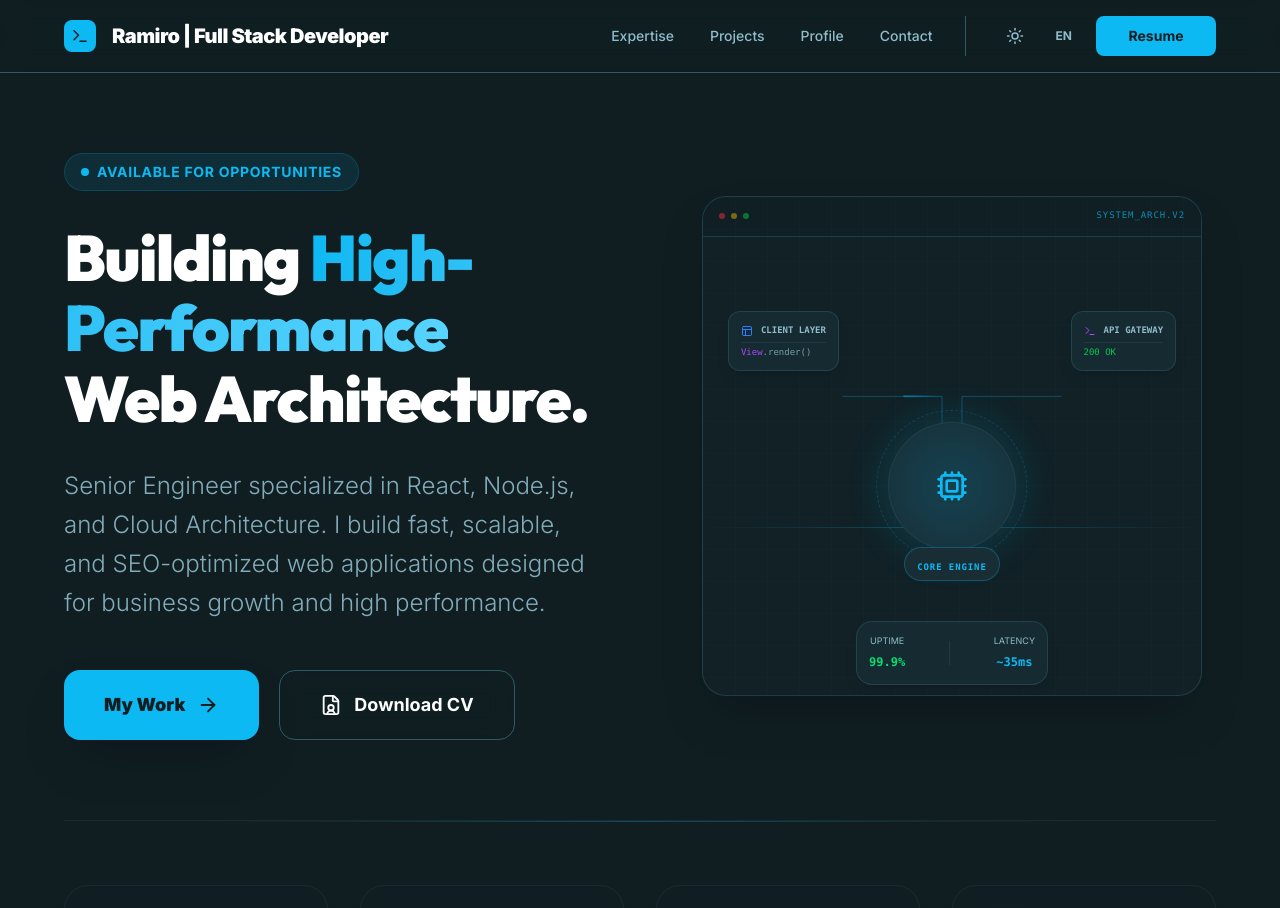
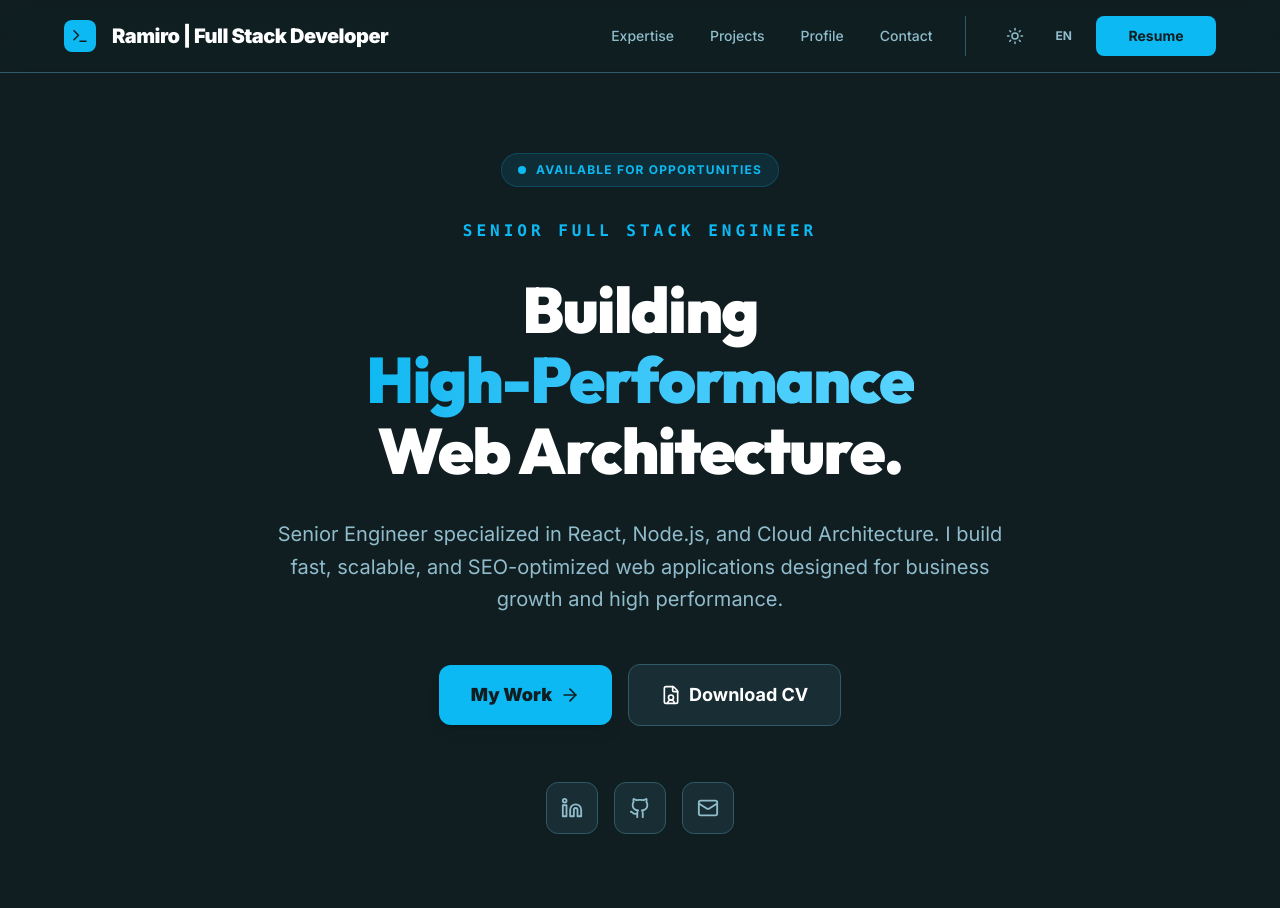
Before and after one commit to NickRami/my-portfolio, a React (Vite) app: page / in a window 1280 px wide. Shown: the top 908 px of the page. Built offline with nearby package versions, Linux system fonts and the light colour scheme.

Commit message:
feat: Add initial Home page structure including Hero and Navbar components.

```diff
--- a/src/components/Hero.tsx
+++ b/src/components/Hero.tsx
@@ -1,273 +1,231 @@
 import { useRef } from "react";
 import { motion } from "framer-motion";
-import { ArrowRight, Code2, Server, FileUser, Layout, Terminal, Cpu, ShieldCheck, Zap } from "lucide-react";
+import { ArrowRight, FileUser, Github, Linkedin, Mail } from "lucide-react";
 import { useApp } from "../context/AppContext";
 
 export default function Hero() {
   const { t, language } = useApp();
   const containerRef = useRef<HTMLElement>(null);
 
-  const features = [
-    {
-      icon: Code2,
-      label: 'hero.features.clean',
-      sub: 'hero.features.clean.sub',
-      color: 'text-blue-400',
-      glow: 'shadow-blue-500/20'
-    },
-    {
-      icon: Zap,
-      label: 'hero.features.perf',
-      sub: 'hero.features.perf.sub',
-      color: 'text-primary',
-      glow: 'shadow-primary/20'
-    },
-    {
-      icon: Server,
-      label: 'hero.features.scale',
-      sub: 'hero.features.scale.sub',
-      color: 'text-purple-400',
-      glow: 'shadow-purple-500/20'
-    },
-    {
-      icon: ShieldCheck,
-      label: 'hero.features.security',
-      sub: 'hero.features.security.sub',
-      color: 'text-emerald-400',
-      glow: 'shadow-emerald-500/20'
-    }
+  const socialLinks = [
+    { icon: Linkedin, href: "https://www.linkedin.com/in/ramiro-silva-333918231", label: "LinkedIn" },
+    { icon: Github, href: "https://github.com/NickRami", label: "GitHub" },
+    { icon: Mail, href: "mailto:ramisilva8@gmail.com?subject=Contact from Portfolio", label: "Email" },
   ];
+
+  // Generate floating orbs
+  const orbs = Array.from({ length: 15 }, (_, i) => ({
+    id: i,
+    size: Math.random() * 250 + 100,
+    x: Math.random() * 100,
+    y: Math.random() * 100,
+    duration: Math.random() * 20 + 15,
+    delay: Math.random() * 5,
+  }));
 
   return (
     <section
       id="hero"
       ref={containerRef}
-      className="relative overflow-x-clip min-h-screen flex items-center pt-20"
+      className="relative min-h-screen flex items-center pt-20 overflow-hidden"
     >
-      {/* Background Ambience */}
-      <div className="absolute top-0 right-0 w-[800px] h-[800px] bg-primary/5 blur-[120px] rounded-full -z-10 opacity-30 pointer-events-none" />
+      {/* ── ANIMATED BACKGROUND ─────────────────────────── */}
+      {/* Base gradient matching theme */}
+      <div className="absolute inset-0 bg-background -z-20" />
 
-      <div className="container-responsive w-full py-12 lg:py-0">
-        <div className="flex flex-col lg:flex-row items-center justify-between gap-12 lg:gap-16 xl:gap-24 mb-12 lg:mb-20">
+      {/* Floating Orbs Animation */}
+      <div className="absolute inset-0 -z-10 overflow-hidden">
+        {orbs.map((orb) => (
+          <motion.div
+            key={orb.id}
+            className="absolute rounded-full blur-3xl"
+            style={{
+              width: orb.size,
+              height: orb.size,
+              left: `${orb.x}%`,
+              top: `${orb.y}%`,
+              background: orb.id % 3 === 0
+                ? "radial-gradient(circle, rgba(13,185,242,0.15) 0%, transparent 70%)"
+                : orb.id % 3 === 1
+                  ? "radial-gradient(circle, rgba(139,92,246,0.12) 0%, transparent 70%)"
+                  : "radial-gradient(circle, rgba(59,130,246,0.12) 0%, transparent 70%)",
+            }}
+            animate={{
+              x: [0, Math.random() * 100 - 50, 0],
+              y: [0, Math.random() * 100 - 50, 0],
+              scale: [1, 1.2, 1],
+            }}
+            transition={{
+              duration: orb.duration,
+              delay: orb.delay,
+              repeat: Infinity,
+              ease: "easeInOut",
+            }}
+          />
+        ))}
+      </div>
 
-          {/* LEFT CONTENT: Text & CTA */}
+      {/* Subtle Grid Pattern */}
+      <div className="absolute inset-0 -z-10 opacity-[0.02]">
+        <svg className="w-full h-full" xmlns="http://www.w3.org/2000/svg">
+          <defs>
+            <pattern id="grid" width="40" height="40" patternUnits="userSpaceOnUse">
+              <path d="M 40 0 L 0 0 0 40" fill="none" stroke="currentColor" strokeWidth="0.5" className="text-foreground" />
+            </pattern>
+          </defs>
+          <rect width="100%" height="100%" fill="url(#grid)" />
+        </svg>
+      </div>
+
+      {/* Gradient Overlay for depth */}
+      <div className="absolute inset-0 bg-gradient-to-b from-transparent via-transparent to-background/50 -z-10 pointer-events-none" />
+
+      <div className="container-responsive w-full relative z-10 py-12 lg:py-0">
+        <div className="max-w-5xl mx-auto">
+
+          {/* ── MAIN CONTENT ─────────────────────────────── */}
           <motion.div
-            initial={{ opacity: 0, x: -30 }}
-            animate={{ opacity: 1, x: 0 }}
-            transition={{ duration: 0.8, ease: "easeOut" }}
-            className="flex-1 max-w-2xl text-center lg:text-left z-10"
+            initial={{ opacity: 0, y: 30 }}
+            whileInView={{ opacity: 1, y: 0 }}
+            viewport={{ once: true }}
+            transition={{ duration: 0.8, ease: [0.22, 1, 0.36, 1] }}
+            className="text-center space-y-8"
           >
-            <div className="space-y-6 lg:space-y-8 mb-8 lg:mb-12">
+
+            {/* Status Badge - matching other sections */}
             <motion.div
-                initial={{ opacity: 0, y: 20 }}
-                animate={{ opacity: 1, y: 0 }}
+              initial={{ opacity: 0, scale: 0.9 }}
+              whileInView={{ opacity: 1, scale: 1 }}
+              viewport={{ once: true }}
               transition={{ delay: 0.2 }}
-                className="inline-flex items-center gap-2 px-4 py-2 rounded-full bg-primary/10 border border-primary/20 text-primary text-xs md:text-sm font-bold uppercase tracking-wider backdrop-blur-sm"
+              className="inline-flex items-center gap-2.5 px-4 py-2 rounded-full bg-primary/10 border border-primary/20 text-primary text-xs font-bold uppercase tracking-widest"
             >
               <span className="relative flex h-2 w-2">
-                  <span className="animate-ping absolute inline-flex h-full w-full rounded-full bg-primary opacity-75"></span>
-                  <span className="relative inline-flex rounded-full h-2 w-2 bg-primary"></span>
+                <span className="animate-ping absolute inline-flex h-full w-full rounded-full bg-primary opacity-75" />
+                <span className="relative inline-flex rounded-full h-2 w-2 bg-primary" />
               </span>
               {t('contact.status')}
             </motion.div>
 
-              <h1 className="font-display text-fluid-h1 font-black tracking-tight text-balance text-foreground">
-                {t('hero.title.start')} <span className="text-transparent bg-clip-text bg-gradient-to-r from-primary via-[#57d4ff] to-primary bg-[length:200%_auto] animate-gradient-flow">{t('hero.title.highlight')}</span> {t('hero.title.end')}
-              </h1>
+            {/* Role */}
+            <motion.p
+              initial={{ opacity: 0 }}
+              whileInView={{ opacity: 1 }}
+              viewport={{ once: true }}
+              transition={{ delay: 0.3 }}
+              className="text-sm md:text-base font-mono text-primary tracking-[0.25em] uppercase font-semibold"
+            >
+              {t('hero.role')}
+            </motion.p>
 
-              <p className="text-lg md:text-2xl text-muted-foreground leading-relaxed font-light max-w-xl mx-auto lg:mx-0 text-balance opacity-90">
+            {/* Main Heading - using fluid typography */}
+            <motion.h1
+              initial={{ opacity: 0, y: 20 }}
+              whileInView={{ opacity: 1, y: 0 }}
+              viewport={{ once: true }}
+              transition={{ delay: 0.4 }}
+              className="font-display text-fluid-h1 font-black tracking-tight text-foreground leading-[1.1] px-4"
+            >
+              {t('hero.title.start')}
+              <br className="hidden sm:block" />
+              <span className="text-transparent bg-clip-text bg-gradient-to-r from-primary via-[#57d4ff] to-primary bg-[length:200%_auto] animate-gradient-flow">
+                {t('hero.title.highlight')}
+              </span>
+              <br className="hidden sm:block" />
+              {t('hero.title.end')}
+            </motion.h1>
+
+            {/* Description - using theme colors */}
+            <motion.p
+              initial={{ opacity: 0 }}
+              whileInView={{ opacity: 1 }}
+              viewport={{ once: true }}
+              transition={{ delay: 0.5 }}
+              className="text-lg md:text-xl text-muted-foreground leading-relaxed max-w-3xl mx-auto px-4"
+            >
               {t('hero.desc')}
-              </p>
-            </div>
+            </motion.p>
 
-            <div className="flex flex-col sm:flex-row gap-4 lg:gap-5 justify-center lg:justify-start w-full">
-              <a href="#projects" className="px-8 py-4 lg:px-10 lg:py-5 rounded-2xl bg-primary text-background font-black text-lg hover:brightness-110 transition-all shadow-2xl hover:shadow-primary/30 flex items-center justify-center gap-3 group w-full sm:w-auto hover:scale-105 active:scale-95">
-                {t('hero.cta.work')} <ArrowRight size={22} className="group-hover:translate-x-2 transition-transform" />
+            {/* CTAs */}
+            <motion.div
+              initial={{ opacity: 0, y: 20 }}
+              whileInView={{ opacity: 1, y: 0 }}
+              viewport={{ once: true }}
+              transition={{ delay: 0.6 }}
+              className="flex flex-col sm:flex-row gap-4 justify-center items-center pt-4"
+            >
+              <a
+                href="#projects"
+                className="group px-8 py-4 rounded-xl bg-primary text-primary-foreground font-black text-lg transition-all duration-300 flex items-center justify-center gap-2 hover:brightness-110 shadow-lg hover:shadow-primary/30 w-full sm:w-auto hover:scale-105"
+              >
+                {t('hero.cta.work')}
+                <ArrowRight size={20} className="group-hover:translate-x-1 transition-transform" />
               </a>
-              <a href={language === 'es' ? "/curriculum" : "/resume"} className="px-8 py-4 lg:px-10 lg:py-5 rounded-2xl border border-border bg-background/40 hover:bg-white/5 hover:border-primary/50 transition-all flex items-center justify-center gap-3 backdrop-blur-md w-full sm:w-auto text-foreground font-bold text-lg hover:scale-105 active:scale-95">
-                <FileUser size={22} /> {t('hero.cta.resume')}
+              <a
+                href={language === "es" ? "/curriculum" : "/resume"}
+                className="px-8 py-4 rounded-xl border border-border bg-card hover:bg-card/80 hover:border-primary/50 transition-all text-foreground font-bold text-lg flex items-center justify-center gap-2 w-full sm:w-auto hover:scale-105"
+              >
+                <FileUser size={20} />
+                {t('hero.cta.resume')}
               </a>
-            </div>
             </motion.div>
 
-          {/* RIGHT CONTENT: System Architecture Blueprint */}
+            {/* Social Links */}
             <motion.div
-            animate={{ y: [0, -10, 0] }}
-            transition={{ duration: 6, repeat: Infinity, ease: "easeInOut" }}
-            className="flex-1 w-full relative flex items-center justify-center mt-12 lg:mt-0"
+              initial={{ opacity: 0 }}
+              whileInView={{ opacity: 1 }}
+              viewport={{ once: true }}
+              transition={{ delay: 0.7 }}
+              className="flex items-center justify-center gap-4 pt-6"
             >
-            {/* Holographic Architecture Container */}
-            <div className="relative w-full max-w-[400px] lg:max-w-[460px] xl:max-w-[500px] aspect-square rounded-3xl border border-border/50 bg-card/30 backdrop-blur-sm overflow-hidden shadow-2xl group">
+              {socialLinks.map((link, i) => (
+                <a
+                  key={i}
+                  href={link.href}
+                  target="_blank"
+                  rel="noopener noreferrer"
+                  aria-label={link.label}
+                  className="p-3.5 rounded-xl bg-card border border-border text-muted-foreground hover:text-foreground hover:bg-card/80 hover:border-primary/50 transition-all duration-300 hover:scale-110 hover:-translate-y-1"
+                >
+                  <link.icon size={22} />
+                </a>
+              ))}
+            </motion.div>
 
-              {/* Header Bar */}
-              <div className="h-10 border-b border-border/50 flex items-center justify-between px-4 bg-background/50">
-                <div className="flex gap-1.5">
-                  <div className="size-1.5 rounded-full bg-red-500/50" />
-                  <div className="size-1.5 rounded-full bg-yellow-500/50" />
-                  <div className="size-1.5 rounded-full bg-green-500/50" />
-                </div>
-                <div className="font-mono text-[9px] text-primary/70 tracking-widest uppercase">
-                  SYSTEM_ARCH.V2
+            {/* Decorative Stats - matching Skills section style */}
+            <motion.div
+              initial={{ opacity: 0, y: 20 }}
+              whileInView={{ opacity: 1, y: 0 }}
+              viewport={{ once: true }}
+              transition={{ delay: 0.8 }}
+              className="grid grid-cols-3 gap-6 max-w-2xl mx-auto pt-12 px-4"
+            >
+              <div className="bg-card border border-border rounded-2xl p-6 hover:border-primary/50 transition-all">
+                <div className="text-3xl md:text-4xl font-black text-foreground">{t('skills.years')}</div>
+                <div className="text-xs md:text-sm text-muted-foreground uppercase tracking-wider mt-2">
+                  {t('skills.years_label').split(' ')[0]}
                 </div>
               </div>
-
-              {/* Scanner Effect */}
-              <motion.div
-                animate={{ top: ['0%', '100%', '0%'] }}
-                transition={{ duration: 10, repeat: Infinity, ease: "linear" }}
-                className="absolute left-0 right-0 h-[1px] bg-gradient-to-r from-transparent via-primary/30 to-transparent z-0 pointer-events-none"
-              />
-
-              {/* Grid Background */}
-              <div className="absolute inset-0 bg-[linear-gradient(rgba(13,185,242,0.02)_1px,transparent_1px),linear-gradient(90deg,rgba(13,185,242,0.02)_1px,transparent_1px)] bg-[size:32px_32px] pointer-events-none" />
-
-              {/* Architecture Content */}
-              <div className="relative w-full h-full flex items-center justify-center p-6">
-                <svg className="absolute inset-0 w-full h-full pointer-events-none z-0" viewBox="0 0 500 500" xmlns="http://www.w3.org/2000/svg">
-                  <defs>
-                    <linearGradient id="flow-gradient" x1="0%" y1="0%" x2="100%" y2="0%">
-                      <stop offset="0%" stopColor="rgba(13, 185, 242, 0)" />
-                      <stop offset="50%" stopColor="rgba(13, 185, 242, 0.8)" />
-                      <stop offset="100%" stopColor="rgba(13, 185, 242, 0)" />
-                    </linearGradient>
-                  </defs>
-
-                  <motion.path
-                    d="M140 160 L240 160 L240 240"
-                    stroke="currentColor" strokeWidth="1" fill="none" className="text-primary/30"
-                  />
-                  <motion.path
-                    d="M360 160 L260 160 L260 240"
-                    stroke="currentColor" strokeWidth="1" fill="none" className="text-primary/30"
-                  />
-                  <motion.path
-                    d="M250 340 L250 260"
-                    stroke="currentColor" strokeWidth="1" fill="none" className="text-primary/30"
-                  />
-
-                  {/* Data Flow Animations */}
-                  <motion.path
-                    d="M140 160 L240 160 L240 240"
-                    stroke="url(#flow-gradient)" strokeWidth="2" fill="none"
-                    initial={{ pathLength: 0, opacity: 0 }}
-                    animate={{ pathLength: 1, opacity: [0, 1, 0], pathOffset: [0, 1] }}
-                    transition={{ duration: 2, repeat: Infinity, ease: "linear", repeatDelay: 1 }}
-                  />
-                  <motion.path
-                    d="M360 160 L260 160 L260 240"
-                    stroke="url(#flow-gradient)" strokeWidth="2" fill="none"
-                    initial={{ pathLength: 0, opacity: 0 }}
-                    animate={{ pathLength: 1, opacity: [0, 1, 0], pathOffset: [0, 1] }}
-                    transition={{ duration: 2, repeat: Infinity, ease: "linear", repeatDelay: 1.5 }}
-                  />
-                  <motion.path
-                    d="M250 260 L250 340"
-                    stroke="url(#flow-gradient)" strokeWidth="2" fill="none"
-                    initial={{ pathLength: 0, opacity: 0 }}
-                    animate={{ pathLength: 1, opacity: [0, 1, 0], pathOffset: [0, 1] }}
-                    transition={{ duration: 2, repeat: Infinity, ease: "linear", repeatDelay: 0.5 }}
-                  />
-                </svg>
-
-                <motion.div className="absolute top-[15%] left-[5%] z-10">
-                  <div className="bg-card/90 backdrop-blur-md border border-border/50 p-3 rounded-xl shadow-lg">
-                    <div className="flex items-center gap-2 mb-1 border-b border-border/30 pb-1">
-                      <Layout size={12} className="text-blue-500" />
-                      <span className="text-[9px] font-mono text-muted-foreground uppercase font-bold">{t('hero.layer.client')}</span>
+              <div className="bg-card border border-border rounded-2xl p-6 hover:border-primary/50 transition-all">
+                <div className="text-3xl md:text-4xl font-black text-foreground">{t('skills.projects_count')}</div>
+                <div className="text-xs md:text-sm text-muted-foreground uppercase tracking-wider mt-2">
+                  {t('skills.projects_label')}
                 </div>
-                    <div className="font-mono text-[9px] text-muted-foreground/80 leading-tight">
-                      <span className="text-purple-500">View</span>.render()
+              </div>
+              <div className="bg-card border border-border rounded-2xl p-6 hover:border-primary/50 transition-all">
+                <div className="text-3xl md:text-4xl font-black text-foreground">{t('skills.commits_count')}</div>
+                <div className="text-xs md:text-sm text-muted-foreground uppercase tracking-wider mt-2">
+                  {t('skills.commits_label')}
                 </div>
               </div>
             </motion.div>
 
-                <motion.div className="absolute top-[15%] right-[5%] z-10">
-                  <div className="bg-card/90 backdrop-blur-md border border-border/50 p-3 rounded-xl shadow-lg">
-                    <div className="flex items-center gap-2 mb-1 border-b border-border/30 pb-1">
-                      <Terminal size={12} className="text-purple-500" />
-                      <span className="text-[9px] font-mono text-muted-foreground uppercase font-bold">{t('hero.layer.api')}</span>
-                    </div>
-                    <div className="font-mono text-[9px] text-muted-foreground/80 leading-tight">
-                      <span className="text-green-500">200 OK</span>
-                    </div>
-                  </div>
-                </motion.div>
-
-                <motion.div className="z-20 relative">
-                  <div className="size-32 rounded-full bg-card border border-border/30 flex items-center justify-center relative shadow-[0_0_50px_rgba(13,185,242,0.1)]">
-                    <div className="absolute inset-0 rounded-full bg-primary/20 blur-xl animate-pulse" />
-                    <motion.div
-                      className="absolute w-[120%] h-[120%] rounded-full border border-primary/20 border-dashed"
-                      animate={{ rotate: 360 }}
-                      transition={{ duration: 20, repeat: Infinity, ease: "linear" }}
-                    />
-                    <div className="relative z-10 flex flex-col items-center gap-1">
-                      <Cpu size={32} className="text-primary" />
-                    </div>
-                    <div className="absolute -bottom-8 px-3 py-1 rounded-full bg-card border border-primary/30 z-30">
-                      <span className="text-[9px] font-mono text-primary font-black uppercase tracking-widest">{t('hero.layer.core')}</span>
-                    </div>
-                  </div>
-                </motion.div>
-
-                <motion.div className="absolute bottom-[10%] left-1/2 -translate-x-1/2 z-10">
-                  <div className="bg-card/90 backdrop-blur-md border border-border/50 p-3 rounded-2xl w-48 shadow-lg flex justify-between items-center gap-4">
-                    <div className="text-center">
-                      <span className="text-[9px] text-muted-foreground block uppercase">{t('hero.stats.uptime')}</span>
-                      <span className="text-xs font-mono font-bold text-green-400">99.9%</span>
-                    </div>
-                    <div className="h-6 w-px bg-border/40" />
-                    <div className="text-center">
-                      <span className="text-[9px] text-muted-foreground block uppercase">{t('hero.stats.latency')}</span>
-                      <span className="text-xs font-mono font-bold text-primary">~35ms</span>
-                    </div>
-                  </div>
           </motion.div>
         </div>
       </div>
-          </motion.div>
-        </div>
 
-        {/* Dynamic Features Banner */}
-        <motion.div
-          initial={{ opacity: 0, y: 40 }}
-          whileInView={{ opacity: 1, y: 0 }}
-          viewport={{ once: true }}
-          transition={{ duration: 1, delay: 0.4, ease: [0.22, 1, 0.36, 1] }}
-          className="relative pt-16 mt-8 border-t border-white/5"
-        >
-          {/* subtle glow behind the banner */}
-          <div className="absolute top-0 left-1/2 -translate-x-1/2 w-3/4 h-px bg-gradient-to-r from-transparent via-primary/30 to-transparent" />
-
-          <div className="grid grid-cols-1 sm:grid-cols-2 lg:grid-cols-4 gap-6 lg:gap-8">
-            {features.map((feature, i) => (
-              <motion.div
-                key={i}
-                initial={{ opacity: 0, y: 20 }}
-                whileInView={{ opacity: 1, y: 0 }}
-                viewport={{ once: true }}
-                transition={{ duration: 0.5, delay: 0.6 + i * 0.1 }}
-                whileHover={{ y: -8, transition: { duration: 0.2 } }}
-                className="group relative p-6 rounded-3xl bg-card/10 border border-white/5 backdrop-blur-md hover:bg-card/20 hover:border-white/10 transition-all duration-300 shadow-xl overflow-hidden"
-              >
-                {/* Background Pattern */}
-                <div className="absolute inset-0 opacity-0 group-hover:opacity-20 transition-opacity pointer-events-none bg-[radial-gradient(circle_at_50%_0%,rgba(13,185,242,0.15),transparent_70%)]" />
-
-                <div className="relative z-10 flex flex-col items-center lg:items-start gap-4">
-                  <div className={`p-4 rounded-2xl bg-background border border-border group-hover:border-primary/30 transition-all duration-300 shadow-lg ${feature.glow}`}>
-                    <feature.icon size={32} className={`${feature.color} group-hover:scale-110 transition-transform duration-300`} />
-                  </div>
-                  <div className="text-center lg:text-left">
-                    <h3 className="font-display text-xl font-black text-foreground tracking-tight">{t(feature.label)}</h3>
-                    <p className="text-[11px] text-primary/60 font-black uppercase tracking-[0.2em] mt-1.5">{t(feature.sub)}</p>
-                  </div>
-                </div>
-              </motion.div>
-            ))}
-          </div>
-        </motion.div>
-      </div>
+      {/* Bottom fade to next section */}
+      <div className="absolute bottom-0 left-0 right-0 h-32 bg-gradient-to-t from-background to-transparent pointer-events-none" />
     </section>
-
   );
 }
```
Also changed, not shown: src/pages/Home.tsx (+9 -2 lines). Lines whose indentation alone changed are shown as unchanged.
